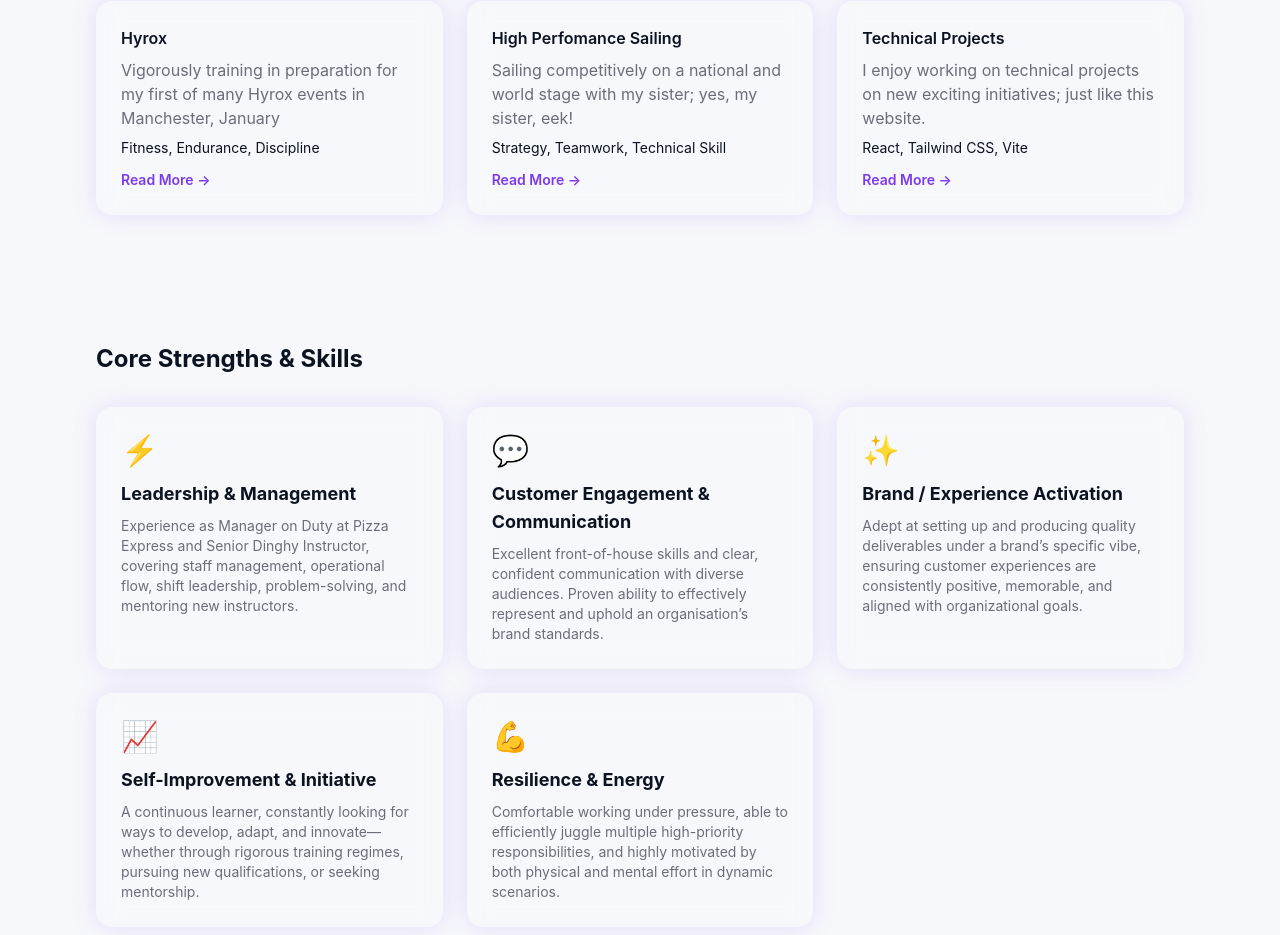
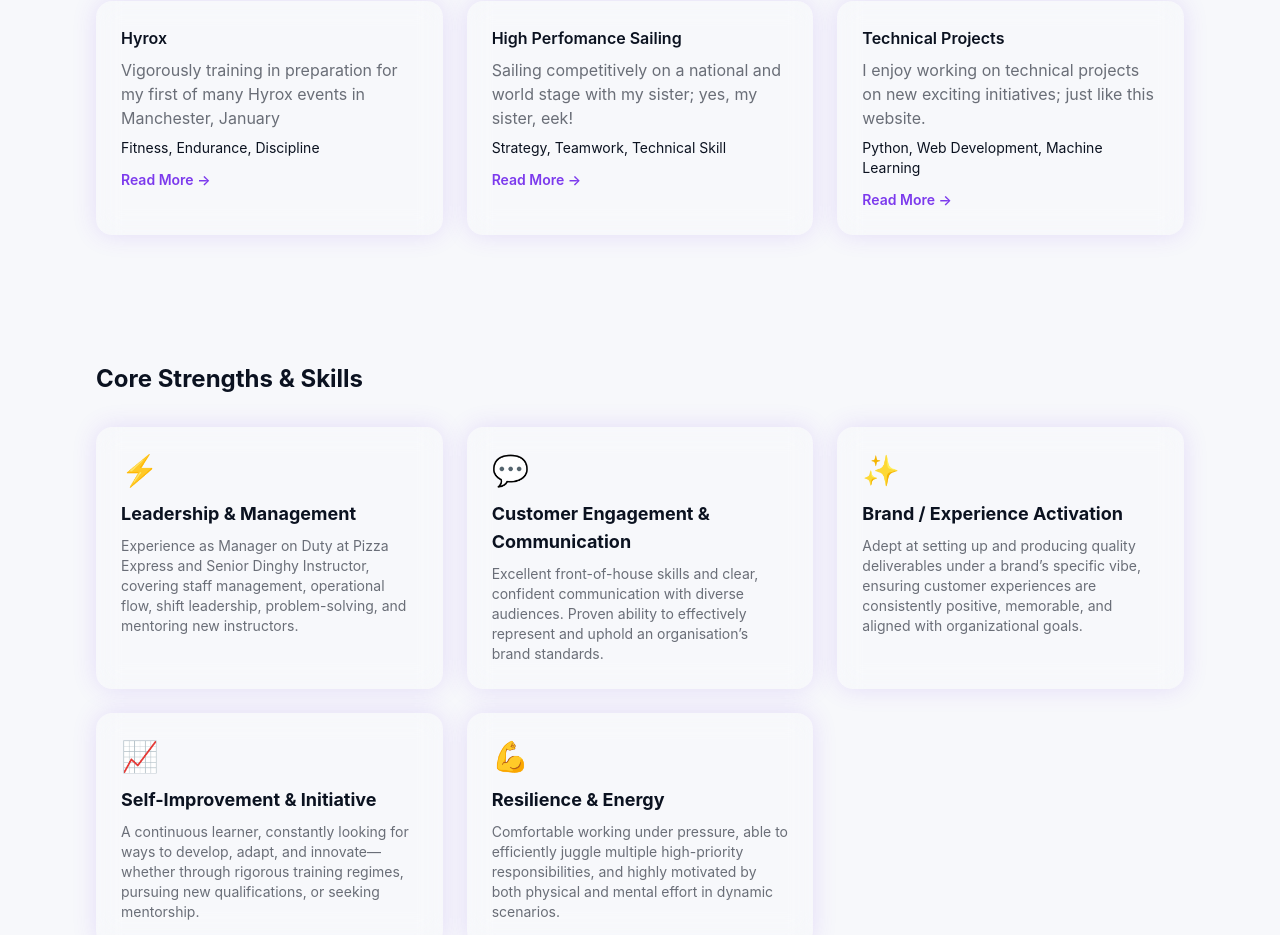
Before and after one commit to raw724/rw, a React (Vite) app: page / in a window 1280 px wide. Shown: the part 1580-2515 px from the top of the page. Built offline with nearby package versions, Linux system fonts and the light colour scheme.

Commit message:
Update Projects.jsx

```diff
--- a/src/components/Projects.jsx
+++ b/src/components/Projects.jsx
@@ -6,7 +6,7 @@ export const projectsData = [
   // 2. Add 'slug' property for use in the URL
   { id: 1, title: 'Hyrox', slug: 'hyrox', desc: 'Vigorously training in preparation for my first of many Hyrox events in Manchester, January', tech: 'Fitness, Endurance, Discipline'},
   { id: 2, title: 'High Perfomance Sailing', slug: 'sailing', desc: 'Sailing competitively on a national and world stage with my sister; yes, my sister, eek!', tech: 'Strategy, Teamwork, Technical Skill'},
-  { id: 3, title: 'Technical Projects', slug: 'tech', desc: 'I enjoy working on technical projects on new exciting initiatives; just like this website.', tech: 'React, Tailwind CSS, Vite'}
+  { id: 3, title: 'Technical Projects', slug: 'tech', desc: 'I enjoy working on technical projects on new exciting initiatives; just like this website.', tech: 'Python, Web Development, Machine Learning'}
 ];
 
 export default function Projects() {
```
